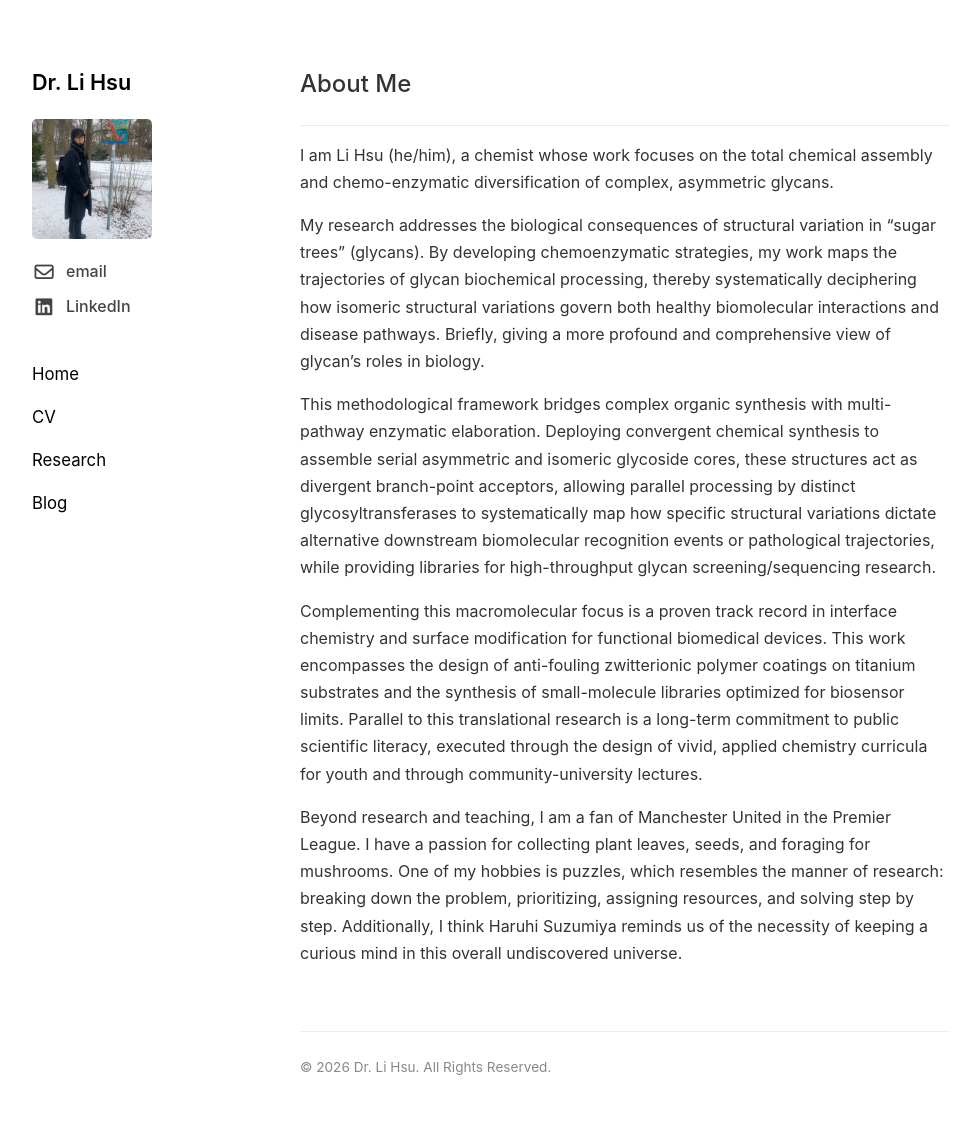
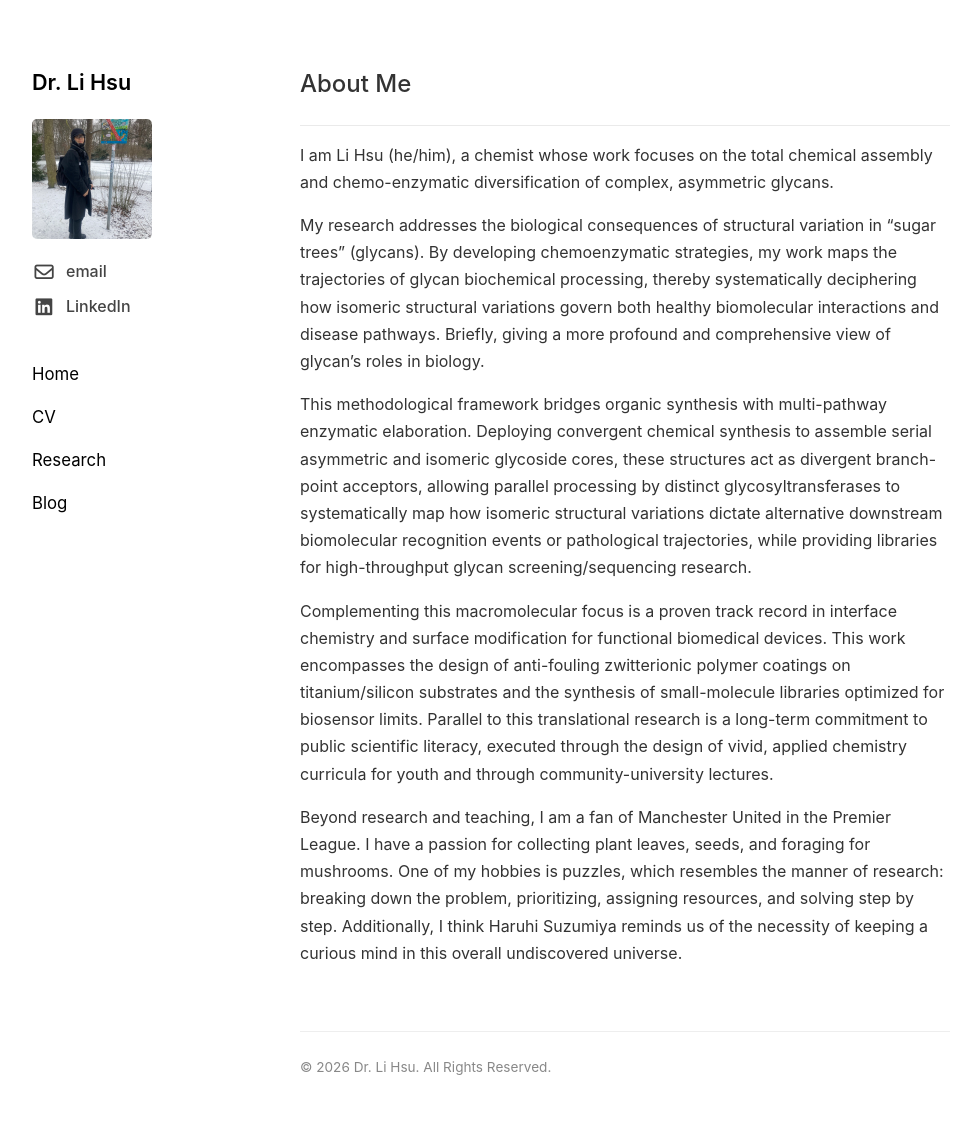
Before and after one commit to lorenzlhsu/lorenzlhsu.github.io, a Jekyll site: the page built from index.md, in a window 1280 px wide. Shown: the whole page, without its empty margins (133-1108 px from the left). Built offline with Jekyll 4.4.1, drawn with Linux system fonts in a browser that asks for light colours.

Commit message:
Update index.md

```diff
--- a/index.md
+++ b/index.md
@@ -9,8 +9,8 @@ I am Li Hsu (he/him), a chemist whose work focuses on the total chemical assembl
 
 My research addresses the biological consequences of structural variation in "sugar trees" (glycans). By developing chemoenzymatic strategies, my work maps the trajectories of glycan biochemical processing, thereby systematically deciphering how isomeric structural variations govern both healthy biomolecular interactions and disease pathways. Briefly, giving a more profound and comprehensive view of glycan's roles in biology.
 
-This methodological framework bridges complex organic synthesis with multi-pathway enzymatic elaboration. Deploying convergent chemical synthesis to assemble serial asymmetric and isomeric glycoside cores, these structures act as divergent branch-point acceptors, allowing parallel processing by distinct glycosyltransferases to systematically map how specific structural variations dictate alternative downstream biomolecular recognition events or pathological trajectories, while providing libraries for high-throughput glycan screening/sequencing research.
+This methodological framework bridges organic synthesis with multi-pathway enzymatic elaboration. Deploying convergent chemical synthesis to assemble serial asymmetric and isomeric glycoside cores, these structures act as divergent branch-point acceptors, allowing parallel processing by distinct glycosyltransferases to systematically map how isomeric structural variations dictate alternative downstream biomolecular recognition events or pathological trajectories, while providing libraries for high-throughput glycan screening/sequencing research.
 
-Complementing this macromolecular focus is a proven track record in interface chemistry and surface modification for functional biomedical devices. This work encompasses the design of anti-fouling zwitterionic polymer coatings on titanium substrates and the synthesis of small-molecule libraries optimized for biosensor limits. Parallel to this translational research is a long-term commitment to public scientific literacy, executed through the design of vivid, applied chemistry curricula for youth and through community-university lectures.
+Complementing this macromolecular focus is a proven track record in interface chemistry and surface modification for functional biomedical devices. This work encompasses the design of anti-fouling zwitterionic polymer coatings on titanium/silicon substrates and the synthesis of small-molecule libraries optimized for biosensor limits. Parallel to this translational research is a long-term commitment to public scientific literacy, executed through the design of vivid, applied chemistry curricula for youth and through community-university lectures.
 
 Beyond research and teaching, I am a fan of Manchester United in the Premier League. I have a passion for collecting plant leaves, seeds, and foraging for mushrooms. One of my hobbies is puzzles, which resembles the manner of research: breaking down the problem, prioritizing, assigning resources, and solving step by step. Additionally, I think Haruhi Suzumiya reminds us of the necessity of keeping a curious mind in this overall undiscovered universe.
```
